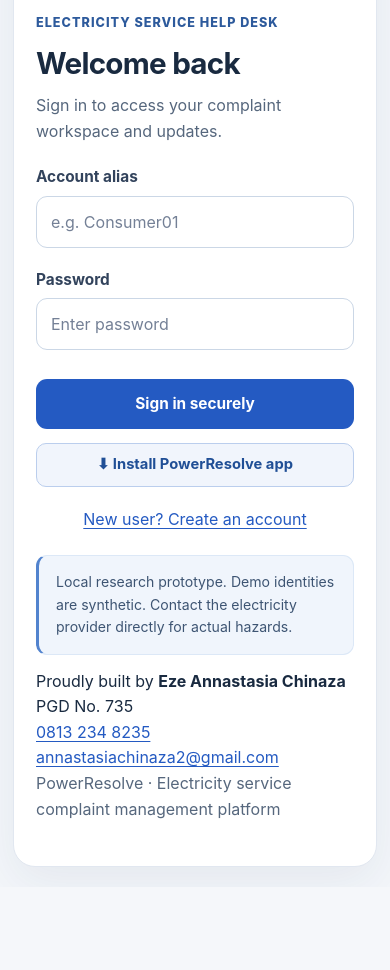
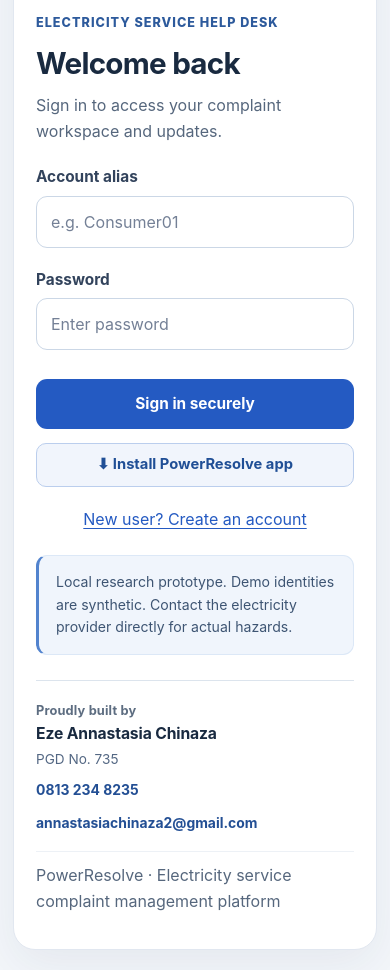
Before and after one commit to kennygeemartin/powe_complaint_system, a website: page public/index.html in a window 390 px wide. Shown: the part 117-1087 px from the top of the page. Before the commit the page ends 1004 px from the top, so only its background shows below. Drawn offline with Linux system fonts and the light colour scheme.

Commit message:
Style professional mobile-responsive developer footer with readable contact links

```diff
--- a/public/styles.css
+++ b/public/styles.css
@@ -231,3 +231,44 @@ td .smallnote {margin-top: 4px}
 @media (prefers-reduced-motion: reduce) {
   *, *::before, *::after {animation-duration: .01ms !important; transition-duration: .01ms !important; scroll-behavior: auto !important}
 }
+
+/* Developer credit: understated, readable and consistent across all app states. */
+.site-footer {
+  display: grid;
+  grid-template-columns: minmax(0, 1fr) minmax(210px, auto);
+  gap: 14px 24px;
+  align-items: center;
+  margin-top: 34px;
+  padding: 24px 0 6px;
+  border-top: 1px solid var(--border);
+  color: var(--muted);
+  font-size: .9rem;
+  line-height: 1.55;
+}
+.site-footer__identity {display: grid; gap: 2px; align-content: center; min-width: 0}
+.site-footer__eyebrow {font-size: .8rem; font-weight: 650; color: #5d6d81; letter-spacing: .012em}
+.site-footer__name {font-size: .98rem; font-weight: 750; color: var(--ink); letter-spacing: -.008em}
+.site-footer__reference {font-size: .85rem; color: #536783}
+.site-footer__contact {display: flex; flex-direction: column; align-items: flex-end; gap: 5px; min-width: 0}
+.site-footer__contact a {
+  color: #234f94;
+  text-decoration: none;
+  font-weight: 650;
+  font-size: .89rem;
+  overflow-wrap: anywhere;
+  text-align: right;
+}
+.site-footer__contact a:hover {text-decoration: underline}
+.site-footer__note {grid-column: 1 / -1; margin: 0; font-size: .82rem; color: #617184; border-top: 1px solid #edf1f6; padding-top: 11px}
+.authbox .site-footer {grid-template-columns: 1fr; margin-top: 25px; padding-top: 20px; gap: 10px}
+.authbox .site-footer__contact {align-items: flex-start}
+.authbox .site-footer__contact a {text-align: left}
+@media (max-width: 760px) {
+  .site-footer {grid-template-columns: minmax(0,1fr); gap: 12px; margin-top: 26px}
+  .site-footer__contact {align-items: flex-start}
+  .site-footer__contact a {text-align: left; font-size: .94rem; min-height: 28px}
+  .site-footer__note {font-size: .84rem}
+}
+@media (max-width: 420px) {
+  .site-footer__contact a {font-size: .87rem}
+}
```
